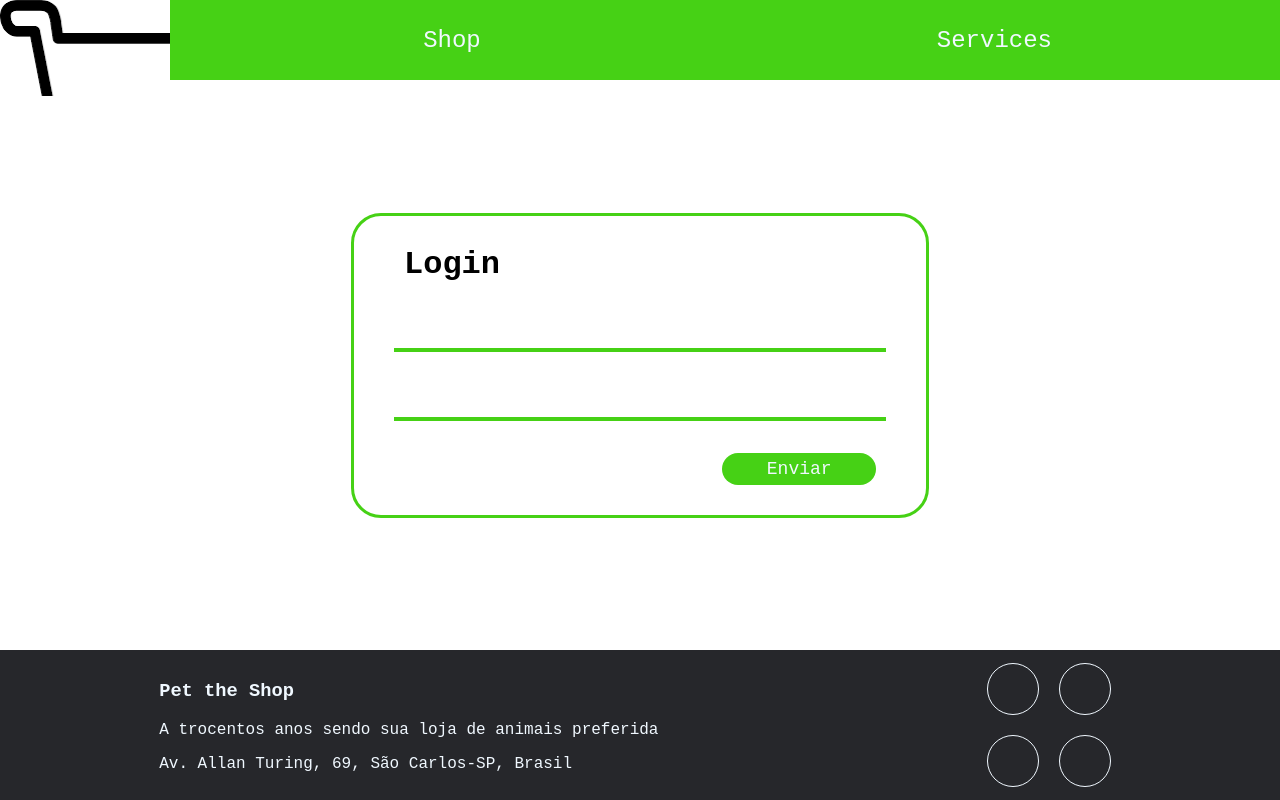
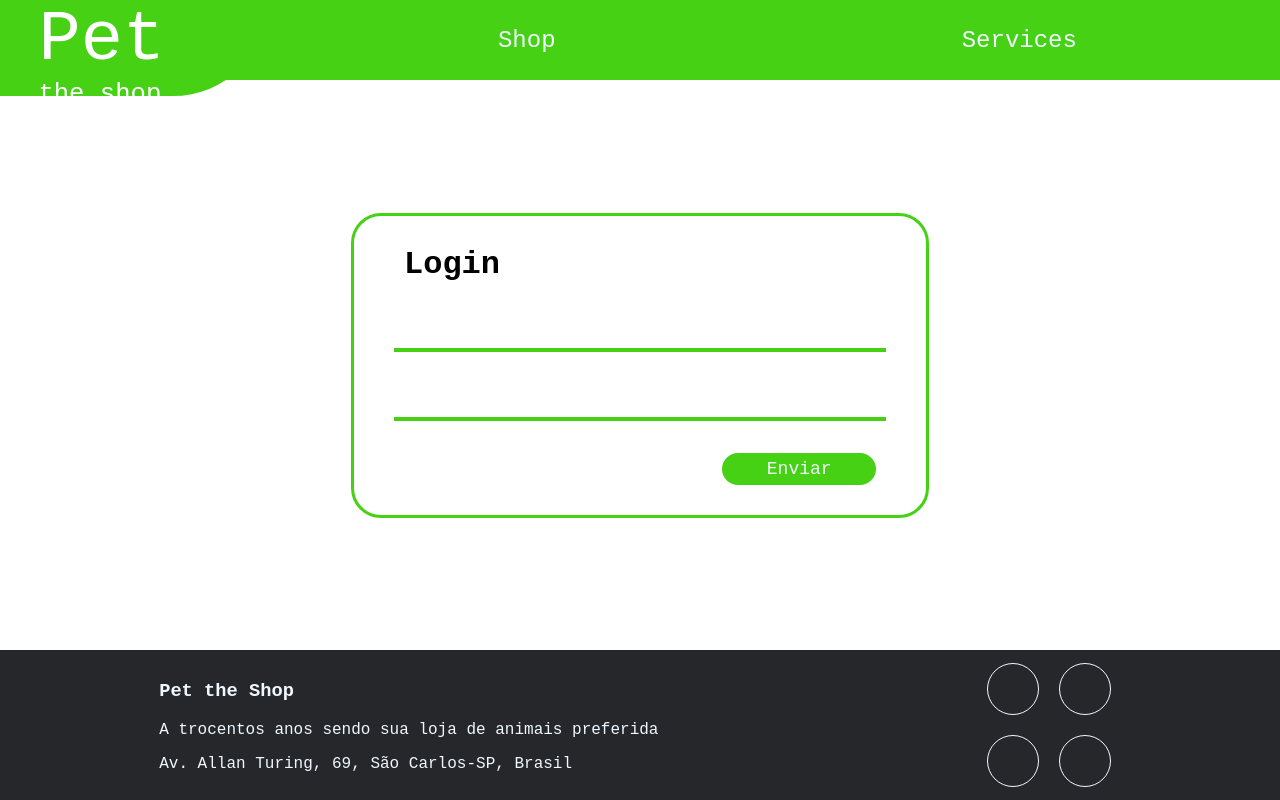
Before and after one commit to VictorRS27/WebIntroProject, a Vue app: page /login in a window 1280 px wide. Built offline with nearby package versions, Linux system fonts and the light colour scheme.

Commit message:
improving responsivity

```diff
--- a/index.html
+++ b/index.html
@@ -4,6 +4,7 @@
     <meta charset="UTF-8">
     <link rel="icon" href="/favicon.ico">
     <meta name="viewport" content="width=device-width, initial-scale=1.0">
+    <script src="https://kit.fontawesome.com/1839f39a86.js" crossorigin="anonymous"></script>
     <title>Vite App</title>
   </head>
   <body>
--- a/src/components/Card.vue
+++ b/src/components/Card.vue
@@ -2,19 +2,14 @@
     <div class="img-card iCard-style2">
         <div class="card-content">
             <div class="card-image">
-                <span class="card-caption">Image Caption</span>
-                <img src="https://www.dropbox.com/s/63v40eqeq9lgz3k/bald-eagle-2715461_640.jpg?raw=1" />
+                <img :src="card_img" />
             </div>
 
             <span class="card-title">Card Title</span>
 
             <div class="card-text">
                 <p>
-                    Lorem Ipsum is simply dummy text of the printing and typesetting industry. Image by <a
-                        href="https://pixabay.com/users/moonzigg-6341937/?utm_source=link-attribution&amp;utm_medium=referral&amp;utm_campaign=image&amp;utm_content=2715461"
-                        style="text-decoration: none">moonzigg</a> from <a
-                        href="https://pixabay.com/?utm_source=link-attribution&amp;utm_medium=referral&amp;utm_campaign=image&amp;utm_content=2715461"
-                        style="text-decoration: none">Pixabay</a>
+                    {{ card_descr }}
                 </p>
             </div>
 
@@ -25,35 +20,44 @@
         </div>
     </div>
 </template>
+
 <script>
 export default {
-    name: "Card"
+    name: "Card",
+    data() {
+        return {
+            card_img: "/cart.png",
+            card_descr: "Lorem Ipsum is simply dummy text of the printing and typesetting industry."
+        }
+    },
 }
 </script>
+
 <style >
 .img-card {
-        width:300px;
+    width: 300px;
     position: relative;
-        border-radius: 5px;
+    border-radius: 10px;
     text-align: left;
+    margin: 30px;
 
-        -webkit-box-shadow: 0px 5px 5px 0px rgba(0,0,0,0.3);
-        -moz-box-shadow: 0px 5px 5px 0px rgba(0,0,0,0.3);
-        -o-box-shadow: 0px 5px 5px 0px rgba(0,0,0,0.3);
-        box-shadow: 0px 5px 5px 0px rgba(0,0,0,0.3);
+    -webkit-box-shadow: 0px 5px 5px 0px rgba(0, 0, 0, 0.3);
+    -moz-box-shadow: 0px 5px 5px 0px rgba(0, 0, 0, 0.3);
+    -o-box-shadow: 0px 5px 5px 0px rgba(0, 0, 0, 0.3);
+    box-shadow: 0px 5px 5px 0px rgba(0, 0, 0, 0.3);
 }
 
 .img-card .card-image {
     position: relative;
     margin: auto;
     overflow: hidden;
-            border-radius: 5px 5px 0px 0px;
+    border-radius: 10px 10px 0px 0px;
     height: 200px;
 }
 
 .img-card .card-image img {
-            width:100%;
-            border-radius: 5px 5px 0px 0px;
+    width: 100%;
+    border-radius: 10px 10px 0px 0px;
 
     -webkit-transition: all 0.8s;
     -moz-transition: all 0.8s;
@@ -165,6 +169,6 @@ export default {
 }
 
 .img-card.iCard-style2 .card-link a:hover span {
-            color:#fff;
+    color: #fff;
 }
 </style>
--- a/src/components/Navbar.vue
+++ b/src/components/Navbar.vue
@@ -1,15 +1,24 @@
 <template>
     <div v-if="!mobile" class="nav">
-        <div class="logo"></div>
-        <div class="navbar">
-            <RouterLink id="iscrito" to="/">Shop</RouterLink>
-            <RouterLink id="iscrito" to="/about">Services</RouterLink>
+        <div class="navWeb">
+            <div class="logo">
+                <div class="pet">Pet</div>
+                <div class="the_shop">the shop</div>
+            </div>
+            <div class="navbar">
+                <RouterLink id="iscrito" to="/">Shop</RouterLink>
+                <RouterLink id="iscrito" to="/about">Services</RouterLink>
+            </div>
         </div>
     </div>
-    <div v-else>
+    <div v-else class="nav">
         <div class="navMob">
+            <div class="logo">
+                <div class="pet">Pet</div>
+                <div class="the_shop">the shop</div>
+            </div>
             <button @click="switchDropBox">
-                <img src="https://assets.stickpng.com/images/588a6507d06f6719692a2d15.png" alt="menu">
+                <img src="https://upload.wikimedia.org/wikipedia/commons/thumb/5/59/Hamburger_icon_white.svg/1024px-Hamburger_icon_white.svg.png" alt="menu">
             </button>
         </div>
         <div v-if="dropBox" class="dropBox">
@@ -27,35 +36,67 @@ export default {
     data() {
         return {
             mobile: false,
-            dropBox: false
+            dropBox: false,
         }
     },
     methods: {
         defineWindow() {
-            var wWindow = window.innerWidth;
-            if (wWindow < 700) {
+            if (window.innerWidth < 700) {
                 this.mobile = true
+            } else {
+                this.mobile = false
             }
-            console.log(this.mobile)
+            console.log(window.innerWidth)
         },
         switchDropBox() {
             this.dropBox = !this.dropBox;
             console.log(this.dropBox)
         }
     },
-    created() {
+    mounted() {
         this.defineWindow()
-    }
+        window.addEventListener("resize", this.defineWindow)
+    },
+
+
 }
 </script>
 
 
 <style scoped>
-.nav {
+
+.nav{
+    font-family: 'Courier New', Courier, monospace;
+    color: aliceblue;
+    text-decoration: none;
+    font-size: 24px;
+}
+
+.navWeb {
     background-color: #46D115;
     height: 10vh;
     width: 100%;
     display: flex;
+    z-index: 3;
+    top: 0;
+}
+
+.logo {
+    height: 120%;
+    width: 300px;
+    color: #fff;
+    background-color: #46D115;
+    padding-left: 3vw;
+    border-radius: 0 0 1200px 0px;
+    font-size: xx-large;
+}
+
+.pet {
+    font-size: 2.2em;
+}
+
+.the_shop {
+    font-size: 0.8em;
 }
 
 .navbar {
@@ -66,32 +107,24 @@ export default {
     align-items: center;
 }
 
-.logo {
-    height: 120%;
-    background: url("/cart.png");
-    width: 200px;
-}
-
-#iscrito {
-    font-family: 'Courier New', Courier, monospace;
+.navbar a {
     color: aliceblue;
     text-decoration: none;
     font-size: 24px;
-    margin: 5px 30px;
 }
 
-#iscrito:hover {
+.navbar a:hover {
     color: #000;
 }
-
 
 
 .navMob {
     background-color: #46D115;
     height: 10vh;
     width: 100%;
+    min-height: 100px;
     display: flex;
-    flex-direction: row-reverse;
+    flex-direction: row;
     align-items: center;
     justify-content: space-between;
 }
@@ -113,8 +146,21 @@ img {
     flex-direction: column;
     align-items: flex-end;
     background-color: #46D115;
-    height: 10vh;
     width: 100%;
     padding: 20px 0px;
 }
+
+.dropBox a {
+    color: aliceblue;
+    text-decoration: none;
+    font-size: 24px;
+}
+
+.dropBox a:hover {
+    color: #000;
+}
+
+a {
+    margin: 20px;
+}
 </style>
--- a/src/views/HomeView.vue
+++ b/src/views/HomeView.vue
@@ -1,5 +1,20 @@
 <template>
-  <Card/>
+  <div>
+    <div class="subtitle_container">
+      <h2>Produtos</h2>
+
+      <RouterLink to="/about">
+        <h2> See all</h2>
+      </RouterLink>
+    </div>
+    <div class="container">
+      <!-- <div class="card_line"> -->
+      <Card />
+      <Card />
+      <Card />
+      <!-- </div> -->
+    </div>
+  </div>
 </template>
 
 <script>
@@ -11,6 +26,30 @@ export default {
 }
 </script>
 
-<style scoped>
+<style>
+.card_line {
+  display: flex;
+  flex-wrap: wrap;
+  justify-content: space-evenly;
+  align-items: stretch;
+  margin: 30px;
+}
 
+.subtitle_container {
+  display: flex;
+  justify-content: space-between;
+  margin: 0 10vw;
+}
+
+
+.container {
+  display: flex;
+  flex-wrap: wrap;
+  justify-content: space-evenly;
+  align-items: stretch;
+}
+
+.subtitle_container a {
+  color: black;
+}
 </style>
```
Lines whose indentation alone changed are shown as unchanged.
